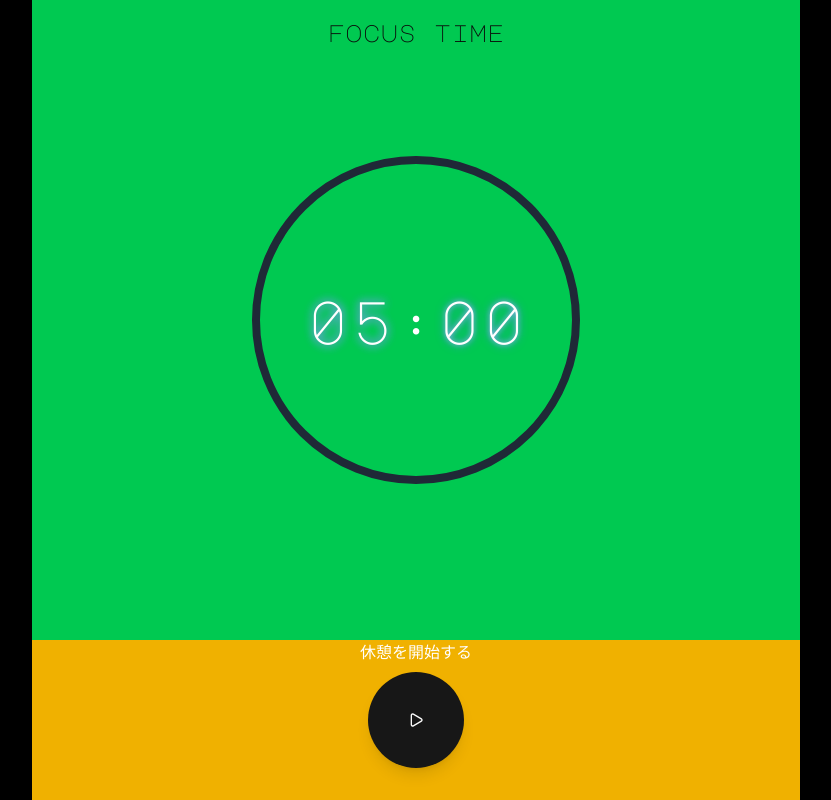
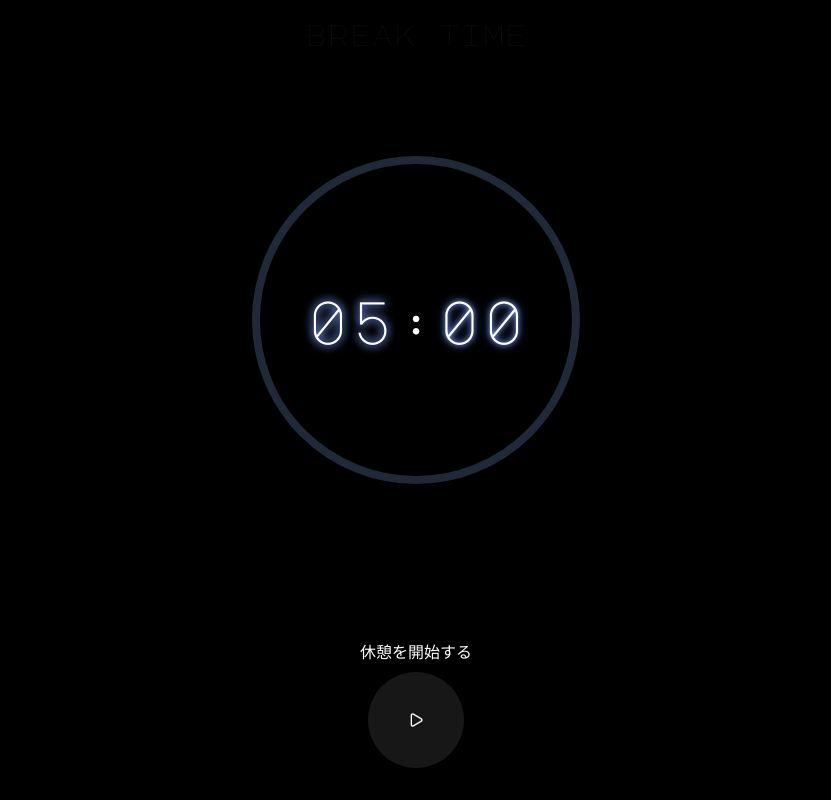
Before and after one commit to TYMtwilight/pomodoro-timer, a Next.js app: page /timer/break in a window 1280 px wide. Shown: the whole page, without its empty margins (224-1055 px from the left). Built offline with nearby package versions, Linux system fonts and the light colour scheme.

Commit message:
feat: 作業タイマーと休憩タイマーページの実装
- TimerDisplayとTimerControlsコンポーネントにisWorkプロパティを追加
- 作業/休憩の状態に応じたラベル表示とUIの切り替えを実装

```diff
--- a/app/(public)/timer/break/page.tsx
+++ b/app/(public)/timer/break/page.tsx
@@ -23,7 +23,7 @@ export default function BreakTimerPage() {
 
   return (
     <div className="flex flex-col justify-center items-center min-h-screen bg-black">
-      <TimerDisplay timeLeft={timeLeft} initialTime={INITIAL_TIME} />
+      <TimerDisplay isWork={false} timeLeft={timeLeft} initialTime={INITIAL_TIME} />
       <TimerControls isWork={false} isRunning={isRunning} onToggle={toggleTimer} />
     </div>
   );
--- a/app/(public)/timer/work/page.tsx
+++ b/app/(public)/timer/work/page.tsx
@@ -22,7 +22,7 @@ export default function WorkTimerPage() {
 
   return (
     <div className="flex flex-col items-center min-h-screen bg-black text-white">
-        <TimerDisplay timeLeft={timeLeft} initialTime={INITIAL_TIME} />
+        <TimerDisplay isWork={true} timeLeft={timeLeft} initialTime={INITIAL_TIME} />
         <TimerControls isWork={true} isRunning={isRunning} onToggle={toggleTimer} />
     </div>
   );
--- a/components/timer/TimerControls.tsx
+++ b/components/timer/TimerControls.tsx
@@ -18,7 +18,7 @@ export const TimerControls = memo(function TimerControls({
   const startLabel = isWork ? '作業を開始する' : '休憩を開始する';
   const stopLabel = isWork ? '作業を一時停止する' : '休憩を一時停止する';
   return (
-    <div className="flex flex-col justify-end items-center w-full max-w-3xl bg-yellow-500 gap-2">
+    <div className="flex flex-col justify-end items-center w-full max-w-3xl gap-2">
       {isRunning ? (
         <label htmlFor="stopWork" className="text-white">{stopLabel}</label>
       ) : (
--- a/components/timer/TimerDisplay.tsx
+++ b/components/timer/TimerDisplay.tsx
@@ -1,5 +1,4 @@
 'use client';
-import { useState, useEffect, useCallback, useRef } from 'react';
 
 const RADIUS = 160;
 const CIRCUMFERENCE = 2 * RADIUS * Math.PI;
@@ -15,6 +14,7 @@ const STROKE_FOREGROUND = BLUE_100;
 const STROKE_WIDTH = 8;
 
 interface TimerDisplayProps {
+  isWork: boolean;
   timeLeft: number;
   initialTime: number;
 }
@@ -29,7 +29,7 @@ const formatTime = (time: number): { minutes: string; seconds: string } => {
   };
 };
 
-export function TimerDisplay({ timeLeft, initialTime }: TimerDisplayProps) {
+export function TimerDisplay({ isWork, timeLeft, initialTime }: TimerDisplayProps) {
 
     // タイマーの進捗率を計算
   const progress = timeLeft / initialTime;
@@ -39,8 +39,10 @@ export function TimerDisplay({ timeLeft, initialTime }: TimerDisplayProps) {
   const { minutes, seconds } = formatTime(timeLeft);
 
   return (
-    <div className="flex flex-col flex-7 items-center justify-center max-w-3xl w-full relative bg-green-500">
-      <div className="absolute top-4 text-2xl">focus time</div>
+    <div className="flex flex-col flex-7 items-center justify-center max-w-3xl w-full relative">
+      <div className="absolute top-4 text-3xl">
+        {isWork ? 'focus time' : 'break time'}
+      </div>
       <div className="absolute inset-0 flex items-center justify-center">
         <span
           className="text-6xl text-white tabular-nums"
```
